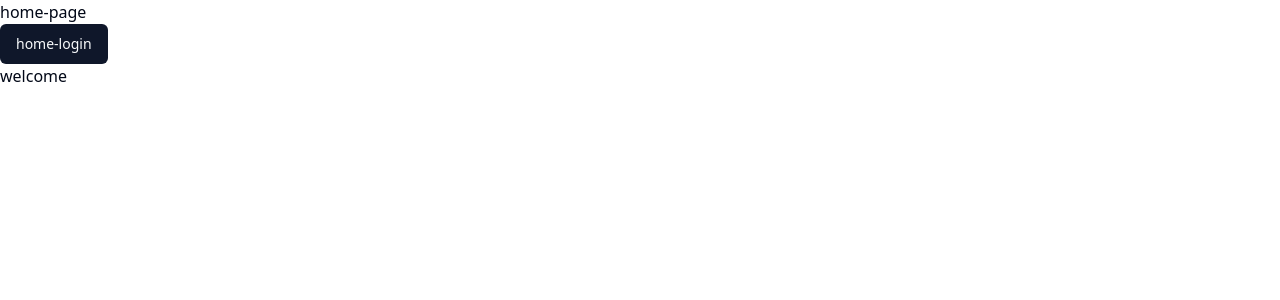
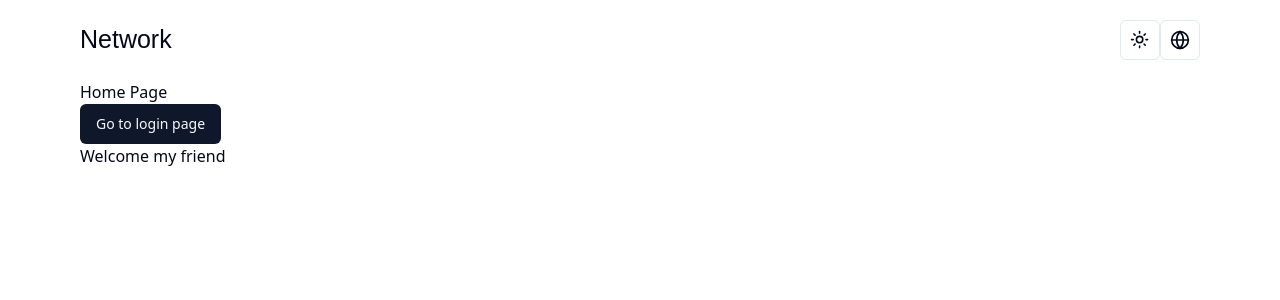
Before and after one commit to TohirDev/network-react, a React (Vite) app: page / in a window 1280 px wide. Shown: the top 300 px of the page. Built offline with nearby package versions, Linux system fonts and the light colour scheme.

Commit message:
feat: container and header added

```diff
--- a/src/App.tsx
+++ b/src/App.tsx
@@ -1,11 +1,20 @@
+import { I18nextProvider } from "react-i18next";
 import { ThemeProvider } from "./components/theme-provider";
 import { Router } from "./routes";
+import i18n from "@/locals/i18n";
+import { Header } from "./components/Header";
+import Container from "./components/Container";
 
 function App() {
   return (
-    <ThemeProvider defaultTheme="system">
-      <Router />
-    </ThemeProvider>
+    <I18nextProvider i18n={i18n}>
+      <ThemeProvider defaultTheme="system">
+        <Container>
+          <Header />
+          <Router />
+        </Container>
+      </ThemeProvider>
+    </I18nextProvider>
   );
 }
 
```
